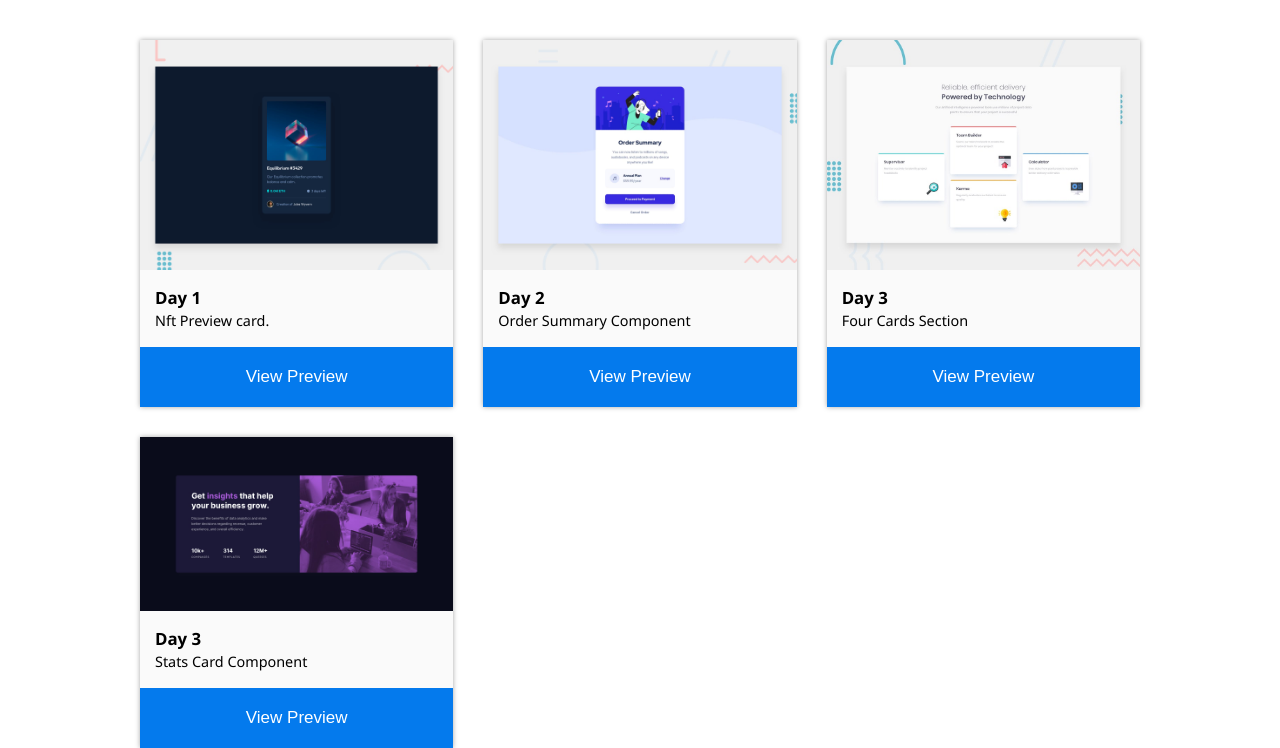
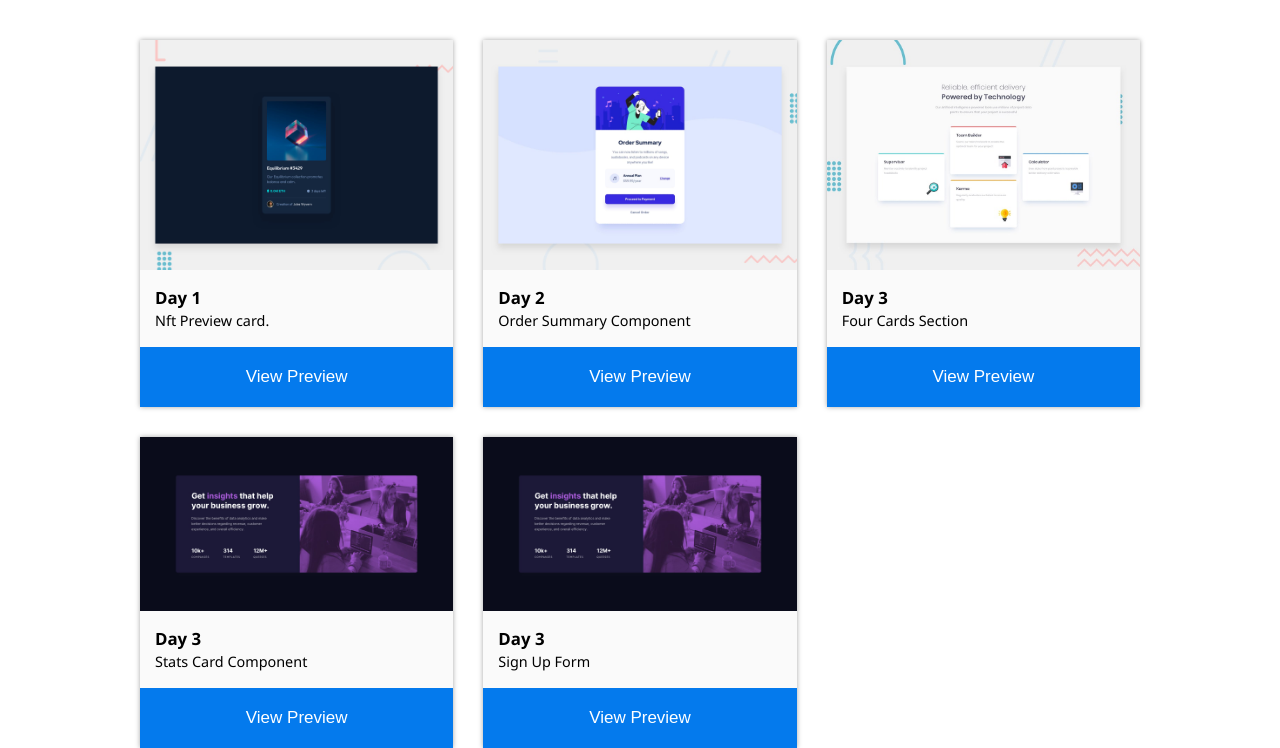
Before and after one commit to dFenceSitter/fe-mentor-challenge, a plain HTML site: page index.html in a window 1280 px wide. Shown: the part 70-818 px from the top of the page. Drawn offline with Linux system fonts and the light colour scheme.

Commit message:
Link Update

```diff
--- a/index.html
+++ b/index.html
@@ -62,6 +62,16 @@
                    </a>
         </div>
 
+        <div class="card">
+            <img src="stats-preview-card/design/desktop-design.jpg" alt="" class="card-image">
+            <div class="card-content">
+                <h3>Day 3</h3>
+               <p>Sign Up Form</p>
+            </div>
+               <a href="signup-form/index.html"> <button>View Preview</button>
+                   </a>
+        </div>
+
 
 
     </div>
```
